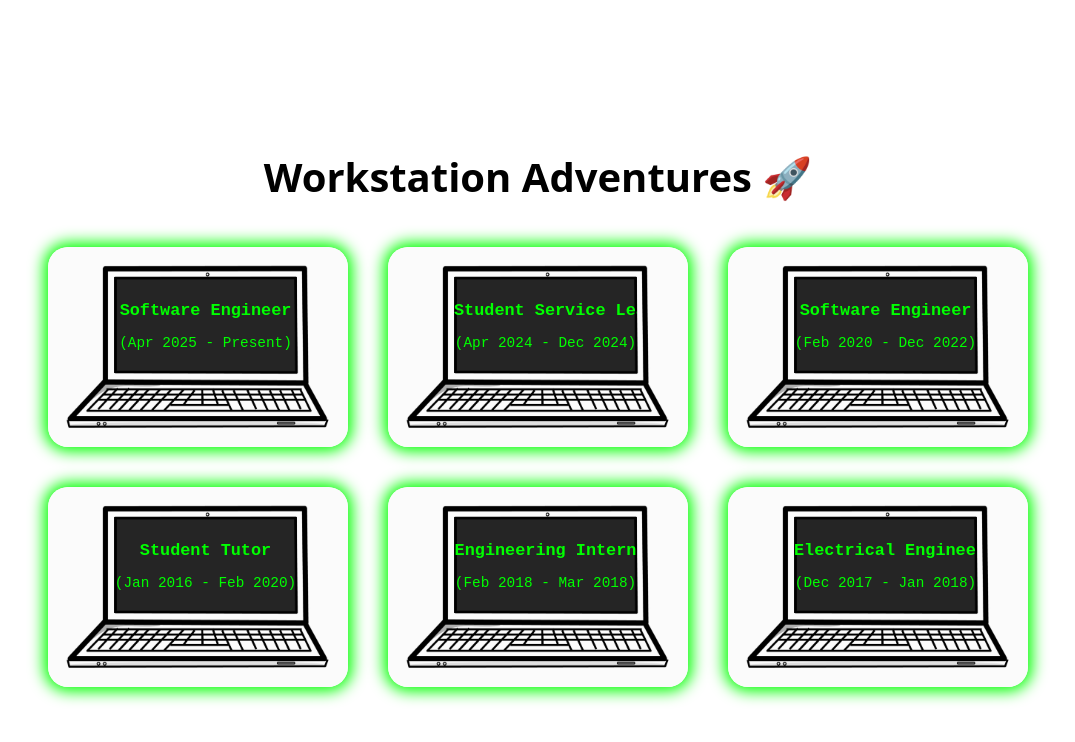
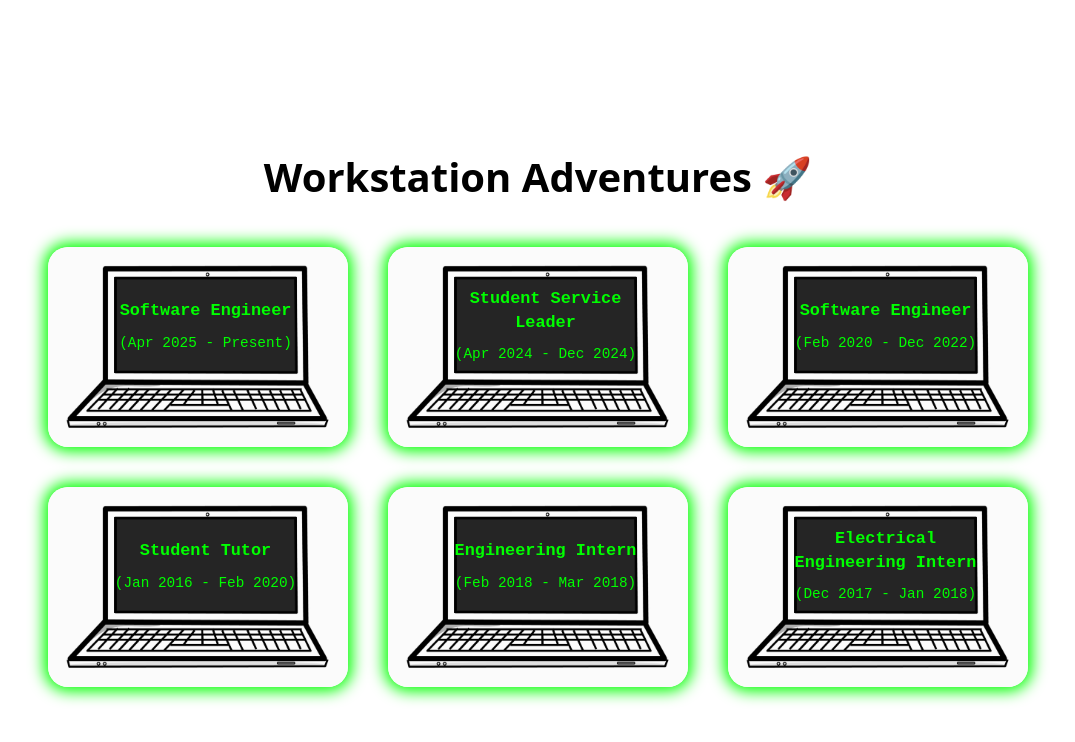
Before and after one commit to Kavyan17/MyPortfolio, a React (Vite) app in the folder my-app/: page /workexp in a window 1280 px wide. Shown: the top 742 px of the page, without its empty margins (102-1177 px from the left). Built offline with nearby package versions, Linux system fonts and the light colour scheme.

Commit message:
Work Ex Styling

```diff
--- a/my-app/src/styles/WorkExperience.css
+++ b/my-app/src/styles/WorkExperience.css
@@ -80,9 +80,10 @@
 
   .screen-default h3,
   .screen-default p {
+    /* display: block; */
     display: inline-block;
-    white-space: nowrap;
-    overflow: hidden;
+    white-space: normal;
+    overflow: visible;
     /* border-right: 3px solid #00ff00; /*Cursor effect */
     animation: typing 2s steps(30) 1s forwards, blink 0.75s step-end infinite;
   }
```
